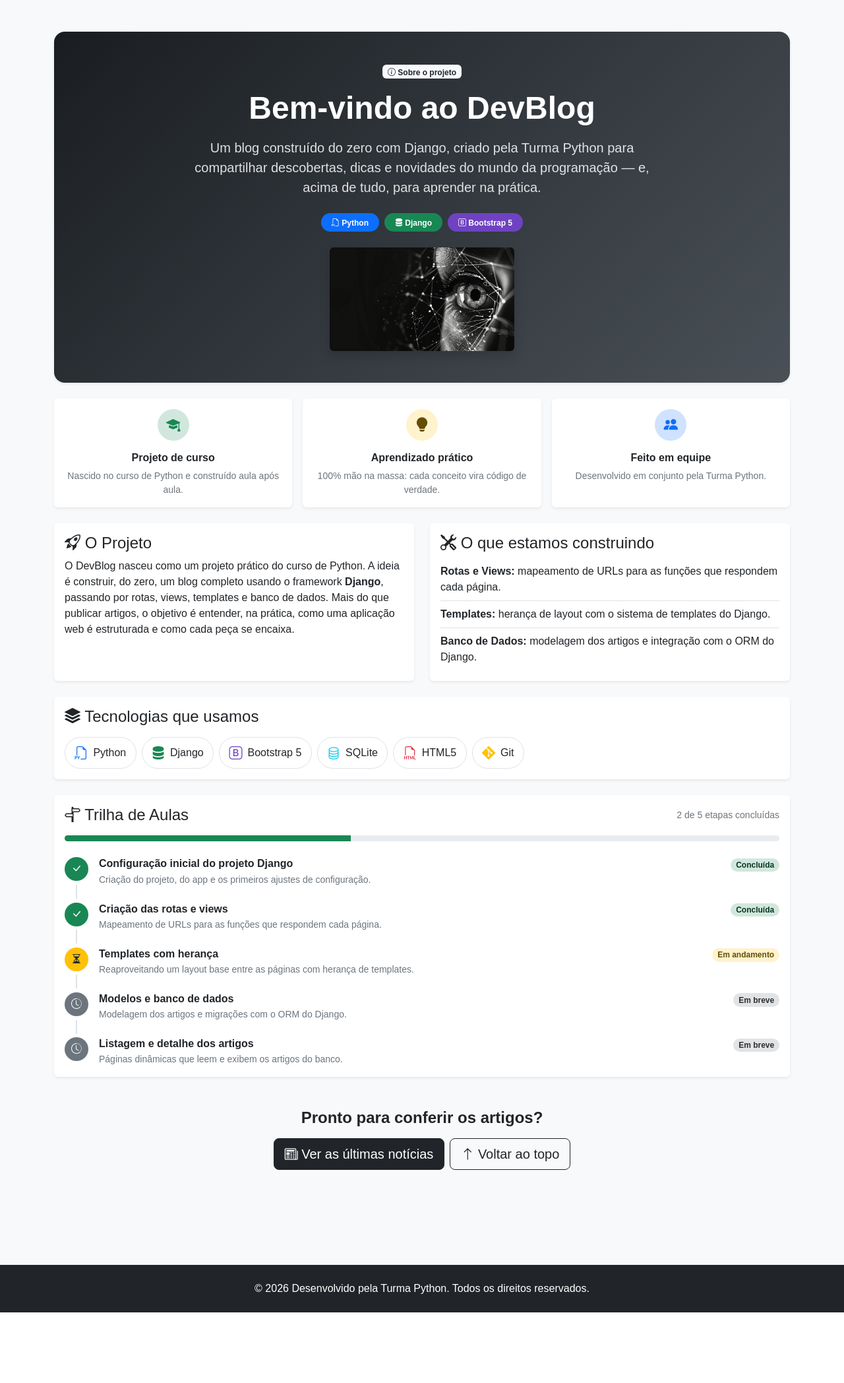
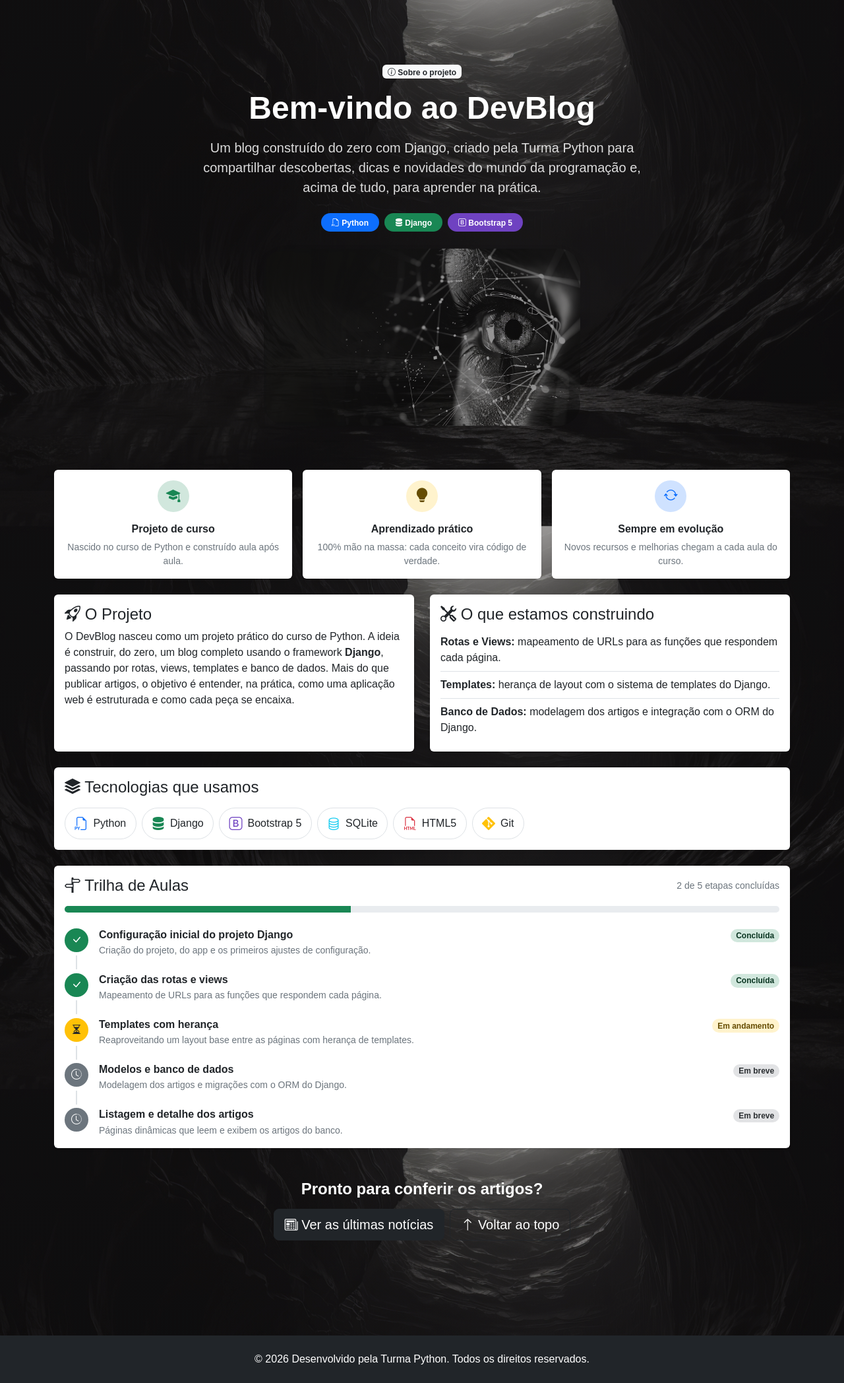
Before and after one commit to Napoleao1/DEV-BLOG, a Django app: page /sobre/ in a window 1280 px wide. Shown: the part 56-2152 px from the top of the page at 66% size. Before the commit the page ends 2045 px from the top, so only its background shows below. Run offline with Django 5.2, Linux system fonts and the light colour scheme.

Commit message:
adicionado imagem no fundo do sobre e criado a tabela de artigos

```diff
--- a/blog/static/blog/css/style.css
+++ b/blog/static/blog/css/style.css
@@ -1,4 +1,4 @@
 body{
-background-color: #819db6;
+background-color: #abc0d3;
 font-family: Arial, sans-serif;
 }
--- a/blog/templates/blog/sobre.html
+++ b/blog/templates/blog/sobre.html
@@ -7,11 +7,25 @@
 <style>
     /* ===== Estilos específicos da página Sobre ===== */
 
-    /* Hero com gradiente escuro (combinando com a navbar) */
+    /* Imagem de fundo cobrindo a página inteira */
+    body {
+        background-color: transparent !important;
+        background-image:
+            linear-gradient(rgba(41, 36, 36, 0.35), rgba(34, 30, 30, 0.35)),
+            url("{% static 'blog/images/main.jpg' %}");
+        background-size: cover;
+        background-position: center;
+        background-repeat: no-repeat;
+        background-attachment: fixed;
+    }
+
+    /* Hero com imagem de fundo + camada escura por cima */
     .hero-sobre {
-        background: linear-gradient(135deg, #1a1d20 0%, #343a40 55%, #495057 100%);
+        background: transparent;
         color: #fff;
         border-radius: 1rem;
+        border: none;
+        box-shadow: none !important;
     }
 
     /* Ícone redondo dos cartões de destaque */
@@ -78,7 +92,7 @@
             <h1 class="display-5 fw-bold mb-3">Bem-vindo ao DevBlog</h1>
             <p class="lead mb-4" style="color: rgba(255, 255, 255, .85);">
                 Um blog construído do zero com Django, criado pela Turma Python para
-                compartilhar descobertas, dicas e novidades do mundo da programação —
+                compartilhar descobertas, dicas e novidades do mundo da programação
                 e, acima de tudo, para aprender na prática.
             </p>
             <div class="d-flex flex-wrap justify-content-center gap-2 mb-4">
@@ -87,11 +101,10 @@
                 <span class="badge rounded-pill px-3 py-2" style="background:#6f42c1;"><i class="bi bi-bootstrap"></i> Bootstrap 5</span>
             </div>
 
-            <!-- Imagem do projeto (carregada da pasta static) -->
             <img src="{% static 'blog/images/logo.png' %}"
                  alt="Logo do DevBlog"
-                 class="img-fluid rounded shadow"
-                 style="max-width: 280px;">
+                 class="img-fluid shadow mt-4 mb-3"
+                 style="max-width: 400px; opacity: .55; transform: scale(1.2); border-radius: 1.75rem;">
         </div>
     </section>
 
@@ -118,9 +131,9 @@
         <div class="col-md-4">
             <div class="card h-100 border-0 shadow-sm text-center">
                 <div class="card-body">
-                    <span class="destaque-icon bg-primary-subtle text-primary mb-3"><i class="bi bi-people-fill"></i></span>
-                    <h3 class="h6 fw-bold">Feito em equipe</h3>
-                    <p class="small text-secondary mb-0">Desenvolvido em conjunto pela Turma Python.</p>
+                    <span class="destaque-icon bg-primary-subtle text-primary mb-3"><i class="bi bi-arrow-repeat"></i></span>
+                    <h3 class="h6 fw-bold">Sempre em evolução</h3>
+                    <p class="small text-secondary mb-0">Novos recursos e melhorias chegam a cada aula do curso.</p>
                 </div>
             </div>
         </div>
@@ -267,13 +280,13 @@
     </div>
 
     <!-- Chamada para ação -->
-    <div class="text-center my-5">
-        <h2 class="h4 fw-bold mb-3">Pronto para conferir os artigos?</h2>
+    <div class="text-center my-5" class="d-flex justify-content-center">
+        <h2 class="h4 fw-bold mb-3 text-white">Pronto para conferir os artigos?</h2>
         <div class="d-flex flex-wrap justify-content-center gap-2">
             <a href="/" class="btn btn-dark btn-lg">
-                <i class="bi bi-newspaper"></i> Ver as últimas notícias
+                <i class="bi bi-newspaper" ></i> Ver as últimas notícias
             </a>
-            <a href="#" class="btn btn-outline-dark btn-lg">
+            <a href="#" class="btn btn-outline-dark btn-lg text-white">
                 <i class="bi bi-arrow-up"></i> Voltar ao topo
             </a>
         </div>
```
Also changed, not shown: blog/models.py (+22 -0 lines), blog/migrations/0001_initial.py (added), blog/migrations/0002_artigo_autor.py (added), blog/static/blog/images/background.jpg (added), blog/static/blog/images/main.jpg (added).
